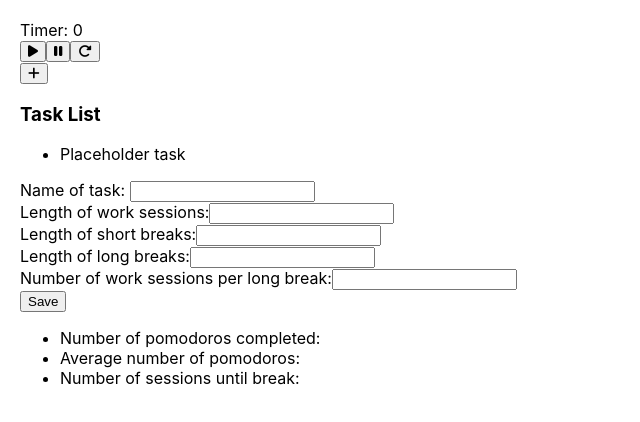
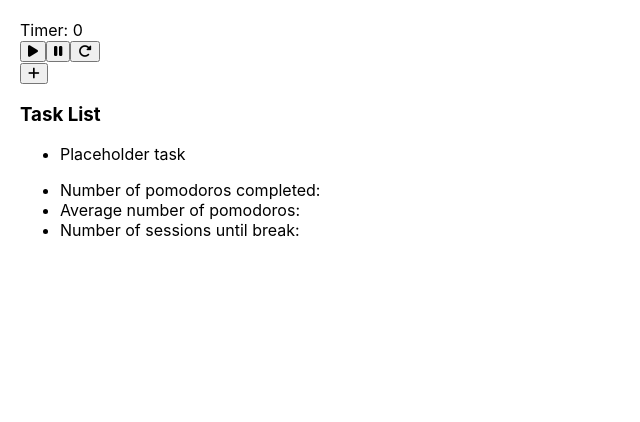
Before and after one commit to jluna101/Pomodoro-Frontend, a React (Create React App) app: page / in a window 1280 px wide. Shown: the top 422 px of the page, without its empty margins (0-640 px from the left). Built offline with nearby package versions, Linux system fonts and the light colour scheme.

Commit message:
Adds some modal functionality. Adds psuedocode comment for timers

```diff
--- a/src/App.js
+++ b/src/App.js
@@ -10,7 +10,6 @@ import React, { useState, useEffect } from 'react';
 function App() {
 
 
-	// const [timer, setTimer] = useState();
 	return (
 		<div>
 			<Timer />
--- a/src/components/Form/Form.js
+++ b/src/components/CreateForm/CreateForm.js
@@ -1,14 +1,13 @@
 // Form.js
 import React, { useState } from 'react';
 
-function Form({setModalToggle}) {
+function CreateForm({setModalToggle}) {
 	const initialTask = {
-		name: null,
+		name: "",
 		workLength: 0,
 		shortBreak: 0,
 		sessionsBreak: 0,
 		longBreak: 0,
-
 	}
 	const [task, setTask] = useState(initialTask);
 	function handleChange(event) {
@@ -16,33 +15,32 @@ function Form({setModalToggle}) {
 	}
 	function handleSubmit(event) {
 		event.preventDefault();
-		// need axios post request here.
+		// need axios post request here, body is task state.
 		setModalToggle(false);
 	}
-
 	return (
 		<div className="modal-container">
 			<div className="task-form-container">
-				<form className="task-create-form">
+				<form className="task-create-form" onSubmit={handleSubmit}>
 					<div className="task-parameter">
 						<label htmlFor="name">Name of task: </label>
-						<input type="text" id="name" required />
+						<input type="text" id="name" value={task.name} onChange={handleChange} required />
 					</div>
 					<div className="task-parameter">
 						<label htmlFor="workLength">Length of work sessions:</label>
-						<input type="number" id="workLength" required />
+						<input type="number" id="workLength" value={task.workLength} onChange={handleChange} required />
 					</div>
 					<div className="task-parameter">
 						<label htmlFor="shortBreak">Length of short breaks:</label>
-						<input type="number" id="shortBreak" required />
+						<input type="number" id="shortBreak" value={task.shortBreak} onChange={handleChange} required />
 					</div>
 					<div className="task-parameter">
 						<label htmlFor="longBreak">Length of long breaks:</label>
-						<input type="number" id="longBreak" required />
+						<input type="number" id="longBreak" value={task.longBreak} onChange={handleChange} required />
 					</div>
 					<div className="task-parameter">
-						<label htmlFor="sessions">Number of work sessions per long break:</label>
-						<input type="number" id="sessions" required />
+						<label htmlFor="sessionsBreak">Number of work sessions per long break:</label>
+						<input type="number" id="sessionsBreak" value={task.sessionsBreak} onChange={handleChange} required />
 					</div>
 					<button type="submit">Save</button>
 				</form>
@@ -51,4 +49,4 @@ function Form({setModalToggle}) {
 	);
 }
 
-export default Form;
+export default CreateForm;
--- a/src/components/TaskList/TaskList.js
+++ b/src/components/TaskList/TaskList.js
@@ -1,14 +1,17 @@
 //TaskList.js
 
 import React, { useState } from 'react';
-import Form from '../Form/Form';
+import CreateForm from '../CreateForm/CreateForm.js';
 
 function TaskList(props) {
-	const [modalToggle, setModalToggle] = useState(false);
+	const [modalVisible, setModalVisible] = useState(false);
+	function modalToggle(event) {
+		setModalVisible(true);
+	}
 	return (
 		<div className="tasklist-container">
 			<button>
-				<i className="fa-solid fa-plus"></i>
+				<i className="fa-solid fa-plus" onClick={modalToggle}></i>
 			</button>
 			<h3>Task List</h3>
 			<div className="list-container">
@@ -17,7 +20,7 @@ function TaskList(props) {
 					{/* mapped data - from fetch request */}
 				</ul>
 			</div>
-			<Form setModalToggle={setModalToggle} />
+			{modalVisible && <CreateForm setModalVisible={setModalVisible} />}
 		</div>
 	);
 }
--- a/src/components/Timer/Timer.js
+++ b/src/components/Timer/Timer.js
@@ -14,19 +14,27 @@ function Timer(props) {
 	// add event handler on click to pause timer
 	// add event handler on click to reset timer
 
+	const [timer, setTimer] = useState();
+
 	function pomTimer() {
-		let time;
+		let time = 3000;
 		let timeInterval;
 		timeInterval = setInterval(pomTimer, 1000);
 		time--;
 		console.log('Timer works');
+		// clockContainer class text === pom Timer
 	}
-
-	const [timer, setTimer] = useState();
+	// set initial state of the timer to be 10 * 1000
+	// timeinterval: state that is changed every second.
+	// useEffect to change state every time a second passes
+	//  useEffect (() => {
+	// setTime(timeInterval);
+	// }, [time])
 
 	return (
 		<div className="timerContainer">
 			<div className="clockContainer">Timer: 0</div>
+			{/* use string interpolation/bracket notation to put time on the page */}
 			{/* setTimer(useInterval)? */}
 
 			<button className="timerButton" onClick={pomTimer}>
```
Also changed, not shown: src/components/CreateForm/CreateForm.css (added).
